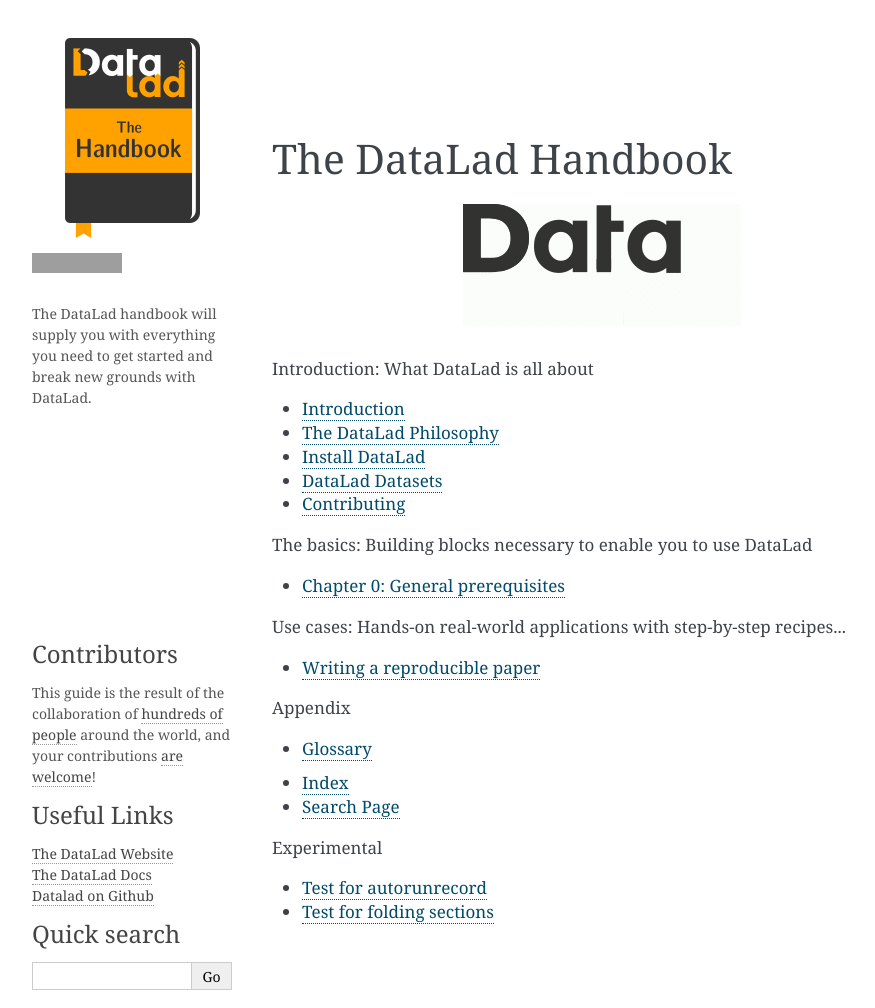
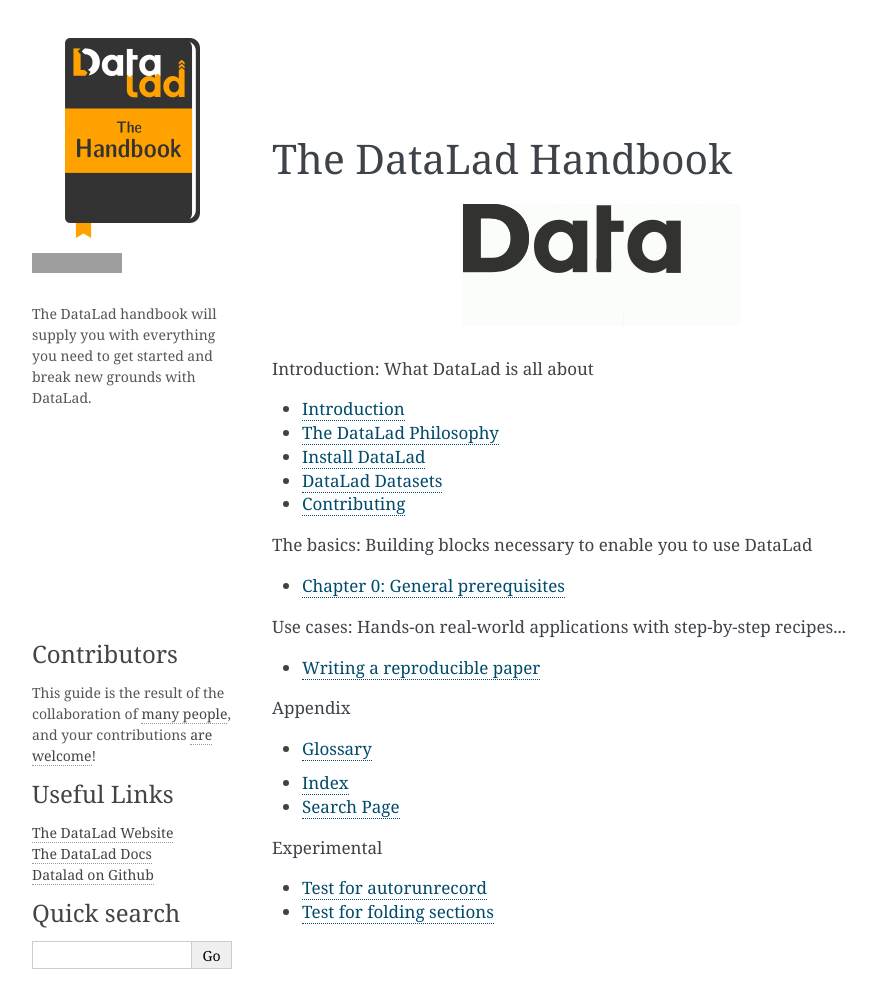
Before and after one commit to datalad-handbook/book, a Sphinx documentation site: the page built from docs/index.rst, in a window 1280 px wide. Shown: the whole page, without its empty margins (148-1023 px from the left). Built offline with Sphinx 7.4.7, drawn with Linux system fonts in a browser that asks for light colours; comment, search, counter and statistics services are not loaded; after the commit the page ends 987 px from its top, so only the background shows below that; grey boxes are pictures that could not be loaded.

Commit message:
A little more humble for now ;-)

```diff
--- a/docs/_templates/sidebarintro.html
+++ b/docs/_templates/sidebarintro.html
@@ -33,8 +33,7 @@
 <h3>Contributors</h3>
 <p>
   This guide is the result of the collaboration of
-  <a href="https://github.com/psychoinformatics-de/datalad-handbook/graphs/contributors">hundreds of people</a>
-  around the world, and your contributions
+  <a href="https://github.com/psychoinformatics-de/datalad-handbook/graphs/contributors">many people</a>, and your contributions
   <a href="http://handbook.datalad.org/intro/contributing">are welcome</a>!
 </p>
 
```
